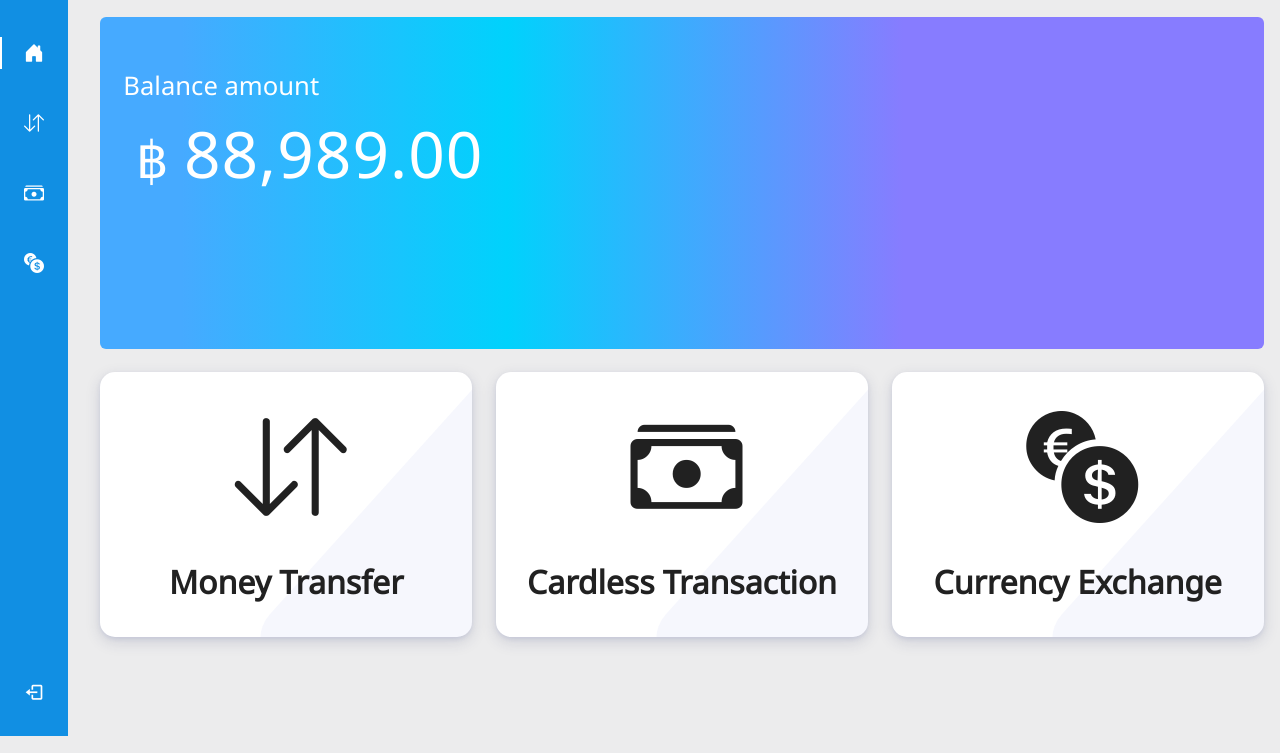
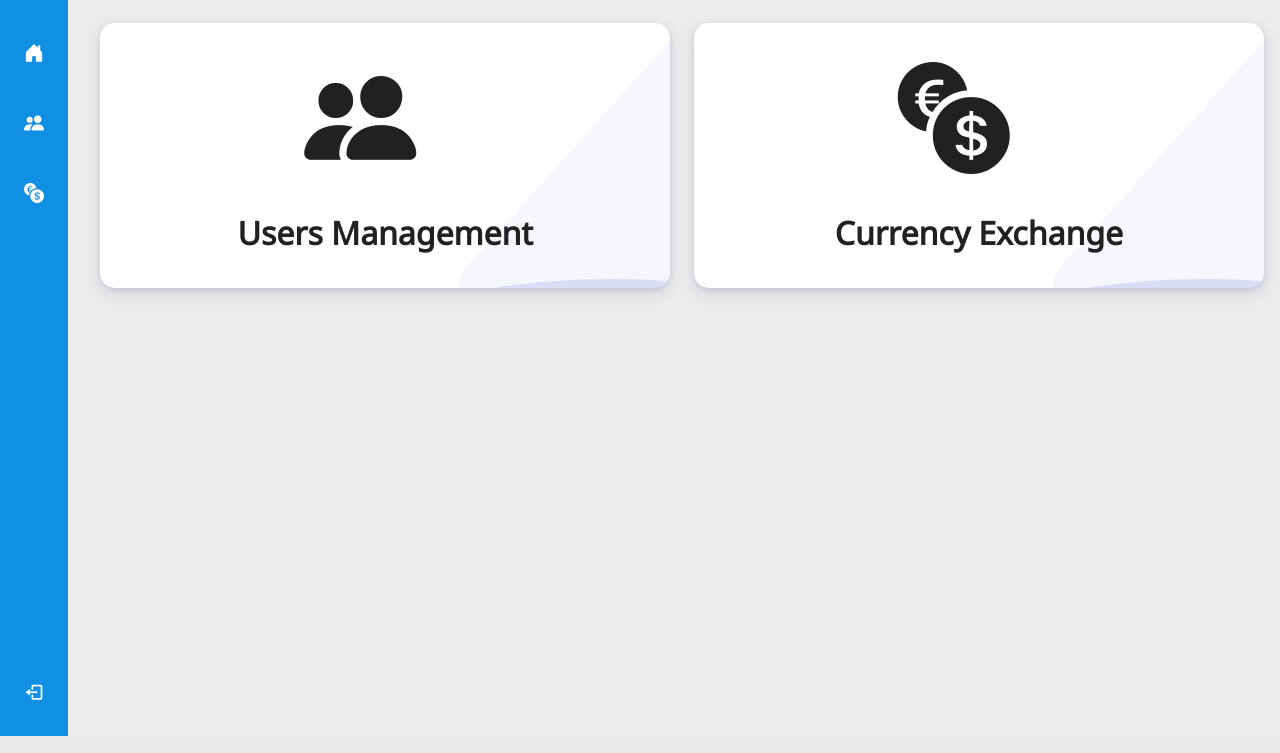
Before and after one commit to Thanida-P/Virtual-Banking-System-Prototype, a FastAPI app: page /home in a window 1280 px wide. Shown: the part 64-817 px from the top of the page. Run offline with FastAPI, Linux system fonts and the light colour scheme; some libraries are stand-ins or nearby versions.

Commit message:
admin home & admin side bar

```diff
--- a/main.py
+++ b/main.py
@@ -124,7 +124,11 @@ async def login(request: Request):
 #home
 @app.get("/home", response_class=HTMLResponse)
 async def home(request: Request):
-    return templates.TemplateResponse("home.html", {"request": request})
+    return templates.TemplateResponse("homeAdmin.html", {"request": request})
+
+@app.get("/admin-home", response_class=HTMLResponse)
+async def homeAdmin(request: Request):
+    return templates.TemplateResponse("homeAdmin.html", {"request": request})
 
 @app.get("/transfer", response_class=HTMLResponse)
 async def transfer(request: Request):
@@ -150,9 +154,14 @@ async def withdrawOtp(request: Request, otp: str):
 async def transferReview(request: Request):
     return templates.TemplateResponse("transferReview.html", {"request": request})
 
+#currency exchange
 @app.get("/currency-exchange", response_class=HTMLResponse)
 async def currencyExchange(request: Request):
     return templates.TemplateResponse("currencyExchange.html", {"request": request})
+
+@app.get("/admin/currency-exchange", response_class=HTMLResponse)
+async def currencyExchangeAdmin(request: Request):
+    return templates.TemplateResponse("currencyExchangeAdmin.html", {"request": request})
 
 @app.post("/get-currency-rate/{currencyID}")
 async def getCurrencyRate(request: Request, currencyID: str):
@@ -170,3 +179,7 @@ async def fakeAtmConfirmation(request: Request):
 @app.get("/fakeAtm/success", response_class=HTMLResponse)
 async def fakeAtmSuccess(request: Request):
     return templates.TemplateResponse("fakeAtmSuccesshtml", {"request": request})
+
+@app.get("/admin/user-management", response_class=HTMLResponse)
+async def userManagement(request: Request):
+    return templates.TemplateResponse("admin.html", {"request": request})
--- a/templates/admin.html
+++ b/templates/admin.html
@@ -1,4 +1,4 @@
-{% extends "sidebar_header.html" %}
+{% extends "sidebar_header_admin.html" %}
 {%block head%}
 {{super()}}
 <link rel="stylesheet" href="{{url_for('static',path='/css/admin.css')}}">
--- a/templates/currencyExchangeAdmin.html
+++ b/templates/currencyExchangeAdmin.html
@@ -1,4 +1,4 @@
-{% extends "sidebar_header.html" %}
+{% extends "sidebar_header_admin.html" %}
 {%block head%}
 {{super()}}
 <link rel="stylesheet" href="{{url_for('static',path='css/currencyExchangeAdmin.css')}}" />
--- /dev/null
+++ b/templates/homeAdmin.html
@@ -0,0 +1,29 @@
+{% extends "sidebar_header_admin.html" %} {%block head%} {{super()}}
+<link rel="stylesheet" href="{{url_for('static',path='css/home.css')}}" />
+{%endblock%} {%block content%}
+<div class="section_our_solution">
+  <div class="row">
+    <div class="col-lg-12 col-md-12 col-sm-12">
+      <div class="our_solution_category">
+        <div class="solution_cards_box">
+          <div class="solution_card" onclick="window.location.href='/admin/user-management'">
+            <div class="hover_color_bubble"></div>
+            <i class="bi bi-people-fill menu-icon"></i>
+            <div class="solu_title">
+              <h3>Users Management</h3>
+            </div>
+          </div>
+          <div class="solution_card me-0" onclick="window.location.href='/admin/currency-exchange'">
+            <div class="hover_color_bubble"></div>
+            <i class="bi bi-currency-exchange menu-icon"></i>
+            <div class="solu_title">
+              <h3>Currency Exchange</h3>
+            </div>
+          </div>
+            {%endblock%}
+          </div>
+        </div>
+      </div>
+    </div>
+  </div>
+</div>
--- /dev/null
+++ b/templates/sidebar_header_admin.html
@@ -0,0 +1,79 @@
+<!DOCTYPE html>
+<html lang="en">
+  <head>
+    <meta charset="utf-8" />
+    <meta content="width=device-width, initial-scale=1.0" name="viewport" />
+
+    {% block head %}
+    <title>BankMatrix</title>
+
+    <!--Bootstrap-->
+    <link
+      href="https://cdn.jsdelivr.net/npm/bootstrap@5.1.3/dist/css/bootstrap.min.css"
+      rel="stylesheet"
+    />
+    <link
+      href="https://cdn.jsdelivr.net/npm/bootstrap@5.0.0-beta1/dist/js/bootstrap.bundle.min.js"
+      rel="stylesheet"
+    />
+    <link
+      href="https://cdnjs.cloudflare.com/ajax/libs/jquery/3.2.1/jquery.min.js"
+      rel="stylesheet"
+    />
+    <link
+      href="https://cdn.jsdelivr.net/npm/boxicons@latest/css/boxicons.min.css"
+      rel="stylesheet"
+    />
+    <link
+      rel="stylesheet"
+      href="https://cdn.jsdelivr.net/npm/bootstrap-icons@1.11.0/font/bootstrap-icons.css"
+    />
+
+    <!-- Template Main CSS File -->
+    <link rel="stylesheet" href="{{url_for('static',path='css/header.css')}}" />
+    <script type="text/javascript" src="/static/js/header.js"></script>
+    {% endblock %}
+  </head>
+  <body id="body-pd">
+    <header class="header" id="header">
+      <div class="header_toggle">
+        <i class="bx bx-menu" id="header-toggle"></i>
+      </div>
+      <div class="welcome_message">
+        <p class="m-0">Welcome, Name</p>
+      </div>
+    </header>
+    <div class="l-navbar" id="nav-bar">
+      <nav class="nav">
+        <div>
+          <a href="#" class="nav_logo">
+            <i class="bi bi-bank nav_icon"></i>
+            <span class="nav_logo-name">BankMatrix</span>
+          </a>
+          <div class="nav_list">
+            <a href="/admin-home" class="nav_link {% if request.path == '/admin-home' %}active{% endif %}">
+              <i class="bi bi-house-door-fill nav_icon"></i>
+              <span class="nav_name">Home</span>
+            </a>
+            <a href="/admin/user-management" class="nav_link {% if request.path == '/admin/user-management' %}active{% endif %}">
+              <i class="bi bi-people-fill nav_icon"></i>
+              <span class="nav_name">Users Management</span>
+            </a>
+            <a href="/admin/currency-exchange" class="nav_link {% if request.path == '/admin/currency-exchange' %}active{% endif %}">
+              <i class="bi bi-currency-exchange nav_icon"></i>
+              <span class="nav_name">Currency Exchange</span>
+            </a>
+          </div>
+        </div>
+        <a href="#" class="nav_link">
+          <i class="bx bx-log-out nav_icon"></i>
+          <span class="nav_name">Sign Out</span>
+        </a>
+      </nav>
+    </div>
+    <!--Container Main start-->
+    <div class="content">{%block content%} {% endblock %}</div>
+  </body>
+</html>
+
+<script>
```
Also changed, not shown: static/css/home.css (+12 -4 lines).
